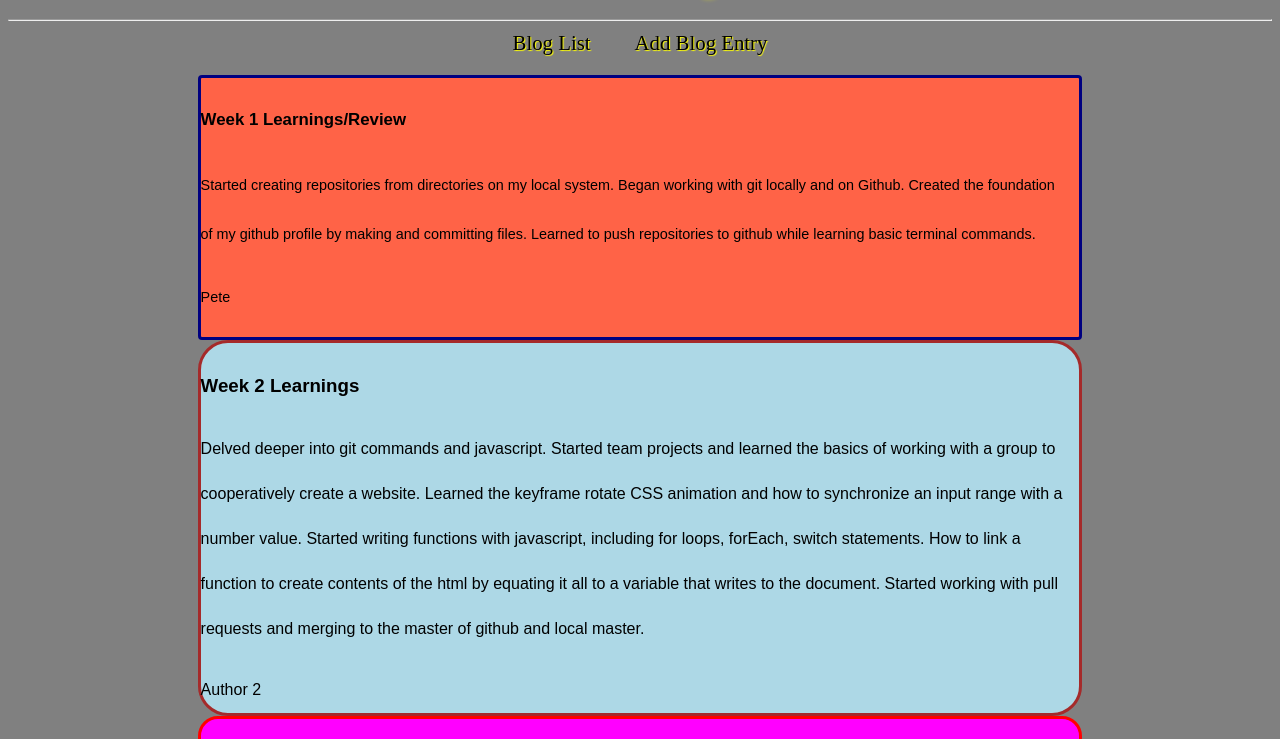
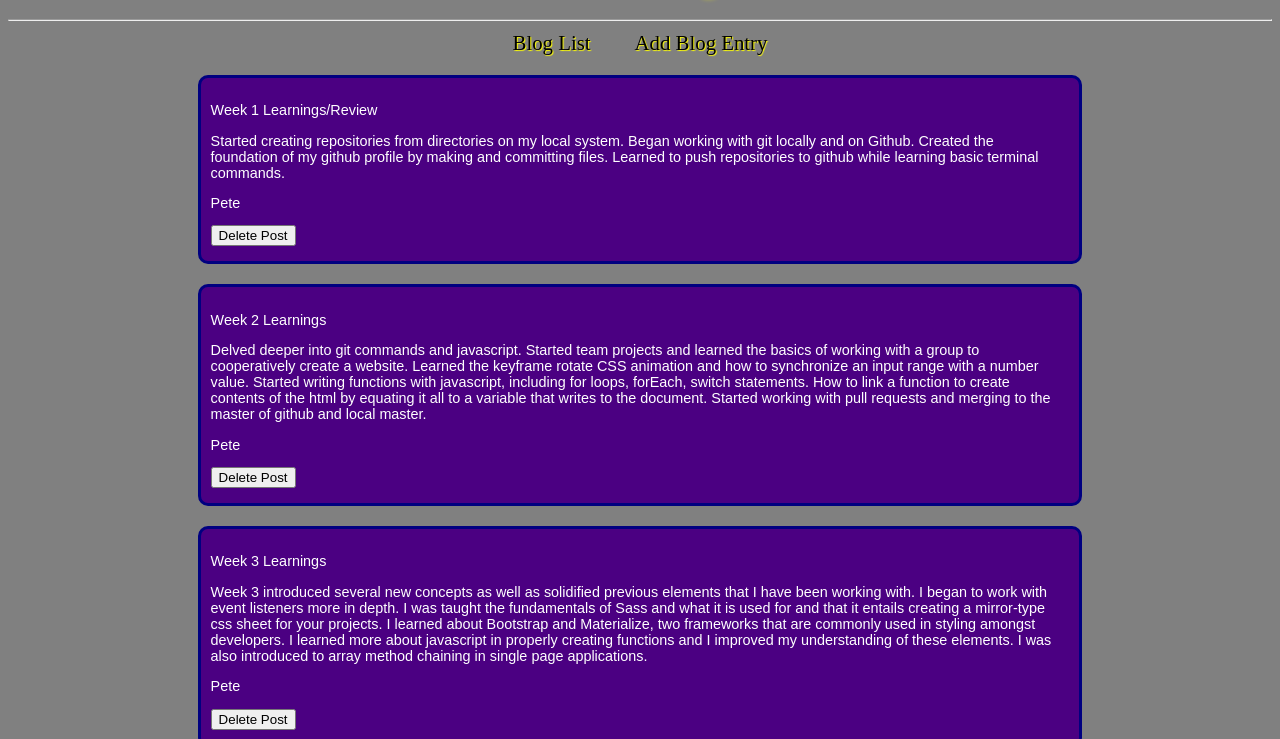
Before and after one commit to RillistikPete/BLOG, a plain HTML site: page index.html in a window 1280 px wide. Shown: the part 61-800 px from the top of the page. Drawn offline with Linux system fonts and the light colour scheme.

Commit message:
complete Blog part 2, added JSON file and delete button

```diff
--- a/CSS/blogstyles.css
+++ b/CSS/blogstyles.css
@@ -19,7 +19,7 @@ h1 {
   background-color: tomato;
   line-height: 49px;
   padding: 0 15px 15px 0; }
-
+/*
 .art2 {
   border: 3px solid brown;
   border-radius: 30px;
@@ -27,8 +27,8 @@ h1 {
   font-size: 1em;
   background-color: lightblue;
   line-height: 45px;
-  padding: 1px 1px 1px 0; }
-
+  padding: 1px 1px 1px 0; }*/
+/*
 .art3 {
   border: 3px solid red;
   border-radius: 20px;
@@ -55,15 +55,16 @@ h1 {
   background-color: red;
   line-height: 20px;
   padding: 0 5px 5px 0; }
-
-#newSection {
+*/
+.art2 {
   border: 3px solid navy;
-  border-radius: 4px;
+  border-radius: 10px;
   font-family: arial;
   font-size: .9em;
   color: white;
+  margin-bottom: 20px;
   background-color: indigo;
-  padding: 10px 15px 15px 0;
+  padding: 10px 15px 15px 10px;
 }
 
 .fieldset {
--- a/blog.js
+++ b/blog.js
@@ -29,7 +29,7 @@ button.addEventListener("click", function(event){
 	console.log(title.value);
 	let newPost = document.createElement("section");
 
-	var newEntry = `<section id="newSection">
+	var newEntry = `<section class="art2" id="newSection">
 								<h3>${title.value}</h3>
 								<p>${date.value}</p>
 								<p>${author.value}</p>
@@ -40,3 +40,71 @@ button.addEventListener("click", function(event){
 	newPost.innerHTML = newEntry;
 	originalBlogs.appendChild(newPost);
 })
+
+//--------------NEW XHR REQUEST FOR BLOGS--------------------
+
+var blogRequest = new XMLHttpRequest();
+
+blogRequest.addEventListener("load", requestComplete);
+blogRequest.addEventListener("error", requestFail);
+
+function requestComplete(event){
+	var blogData = JSON.parse(event.target.responseText).blogs;
+	console.log("request has loaded successfully");
+	showPosts(blogData);
+}
+
+function requestFail(event){
+	console.log("Error running request");
+}
+
+blogRequest.open("GET", "blog.json");
+blogRequest.send();
+
+//this function puts the JSON file blog posts into the dom, styling them by putting class on div...
+function showPosts(blog){
+	var blogPost = "";
+
+	for (var i=0; i < blog.length; i++){
+		var post = document.createElement("div");
+		post.className = "art2";
+		post.innerHTML += `<p>${blog[i].title}</p>
+					 <p>${blog[i].post}</p>
+					<p>${blog[i].footer}</p>
+					<button id="delete">Delete Post</button>`
+
+		originalBlogs.append(post);
+
+//Now I need to add a delete button to each object (above)
+//Add event listener to delete button:
+
+		post.addEventListener("click", function(event){
+			if (event.target.tagName.toLowerCase() === "button"){
+				console.log(event.target);
+				originalBlogs.removeChild(event.target.parentElement);
+			}
+			//console.log("event.target", event.target);
+		});
+	}
+
+}
+
+
+
+
+
+
+
+// function showData(taco){
+// 	var colorDiv = document.getElementById("all-my-colors");
+// 	var colorData = "";
+
+// 	for (lettuce in taco){
+// 		var colorItem = taco[lettuce];
+// 		colorData += "<div>";
+// 		colorData += "<h2>" + colorItem.color + ":" + colorItem.value + "</h2>";
+// 		colorData += "</div>";
+// 	}
+
+// 	colorDiv.innerHTML += colorData;
+// }
--- /dev/null
+++ b/blog.json
@@ -0,0 +1,36 @@
+{
+
+	"blogs": [
+				{
+					"title": "Week 1 Learnings/Review",
+					"post": "Started creating repositories from directories on my local system. Began working with git locally and on Github. Created the foundation of my github profile by making and committing files. Learned to push repositories to github while learning basic terminal commands.",
+					"footer": "Pete"
+
+				},
+
+				{
+					"title": "Week 2 Learnings",
+					"post": "Delved deeper into git commands and javascript.  Started team projects and learned the basics of working with a group to cooperatively create a website.  Learned the keyframe rotate CSS animation and how to synchronize an input range with a number value. Started writing functions with javascript, including for loops, forEach, switch statements. How to link a function to create contents of the html by equating it all to a variable that writes to the document. Started working with pull requests and merging to the master of github and local master.",
+					"footer": "Pete"
+				},
+
+				{
+					"title": "Week 3 Learnings",
+					"post": "Week 3 introduced several new concepts as well as solidified previous elements that I have been working with. I began to work with event listeners more in depth. I was taught the fundamentals of Sass and what it is used for and that it entails creating a mirror-type css sheet for your projects. I learned about Bootstrap and Materialize, two frameworks that are commonly used in styling amongst developers.  I learned more about javascript in properly creating functions and I improved my understanding of these elements. I was also introduced to array method chaining in single page applications.",
+					"footer": "Pete"
+				},
+
+				{
+					"title": "Week 4 Learnings",
+					"post": "This week I began to learn the fundamentals of single page applications.  We were introduced to advanced functions, array functions, event listeners, XHR's, and IIFE's.  We completed a group project creating a simple translation platform for multiple languages.  I learned more about the way functions work and more advanced properties of arrays, event listeners, and objects.  The basics are now being utilized at a more advanced level and my coding is becoming complex.",
+					"footer": "Pete"
+				},
+
+				{
+					"title": "Week 5 Learnings",
+					"post": "Final week in the single page application milestone. This week was the most difficult for me so far. I feel like I am behind in learning about IIFE's and object augmentation.  I learned more about XHR requests and how to create projects (like Seasonal Sales) that modified item prices according to certain attributes or id's. I worked with string manipulation and advanced array methods.  I also completed projects that included function callbacks and parsing data from JSON files.  My learning has continued to grow in all aspects of coding. I need to study more about IIFEs, augmentation, and how to use Sass. I am concerned about my comprehension of these subjects.",
+					"footer": "Pete"
+				}
+			]
+
+}
--- a/index.html
+++ b/index.html
@@ -28,7 +28,7 @@
 
 
 		<div class="wrapper" id="listView">
-			<section class="art1">
+			<!-- <section class="art1">
 			<h3>Week 1 Learnings/Review</h3>
 				<p>Started creating repositories from directories on my local system. Began working with git locally and on Github. Created the foundation of my github profile by making and committing files. Learned to push repositories to github while learning basic terminal commands.</p>
 				<footer class="artfooter">Pete</footer>
@@ -47,16 +47,16 @@
 			</section>
 
 			<section class="art4">
-			<h3>Week 4</h3>
+			<h3>Week 4 Learnings</h3>
 				<p>This week I began to learn the fundamentals of single page applications.  We were introduced to advanced functions, array functions, event listeners, XHR's, and IIFE's.  We completed a group project creating a simple translation platform for multiple languages.  I learned more about the way functions work and more advanced properties of arrays, event listeners, and objects.  The basics are now being utilized at a more advanced level and my coding is becoming complex.</p>
 				<footer class="artfooter">Author 4</footer>
 			</section>
 
 			<section class="art5">
-			<h3>Fifth Subject</h3>
+			<h3>Week 5 Learnings</h3>
 				<p>Final week in the single page application milestone. This week was the most difficult for me so far. I feel like I am behind in learning about IIFE's and object augmentation.  I learned more about XHR requests and how to create projects (like Seasonal Sales) that modified item prices according to certain attributes or id's. I worked with string manipulation and advanced array methods.  I also completed projects that included function callbacks and parsing data from JSON files.  My learning has continued to grow in all aspects of coding. I need to study more about IIFEs, augmentation, and how to use Sass. I am concerned about my comprehension of these subjects.</p>
 				<footer class="artfooter">Author 5</footer>
-			</section>
+			</section> -->
 		</div>
 
 		<footer class="main">
```
